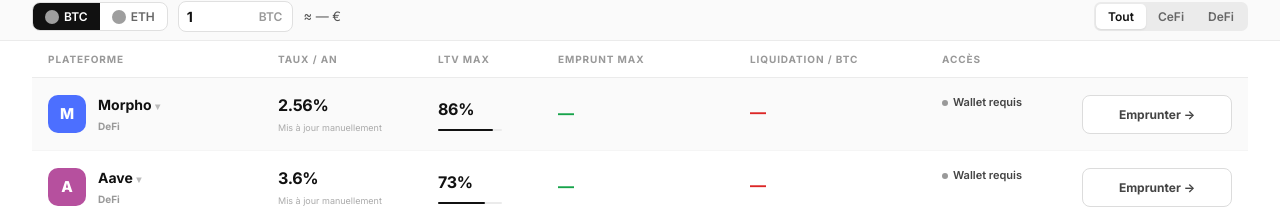
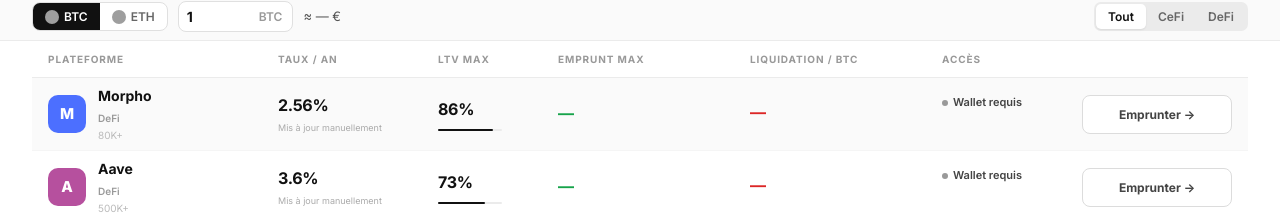
Before and after one commit to Manolo613/Nantix, a Next.js app: page / in a window 1280 px wide. Shown: the part 578-800 px from the top of the page. Built offline with nearby package versions, Linux system fonts and the light colour scheme; no server answers; grey boxes are pictures that could not be loaded.

Commit message:
Update index.js

```diff
--- a/pages/index.js
+++ b/pages/index.js
@@ -522,7 +522,7 @@
                 ) : (
 
                   <div
-                    onClick={() => !isYouHodler && setOpenRow(isOpen ? null : p.name)}
+                    onClick={() => {}}
                     className='fade-row'
                     style={{
                       animationDelay: `${i * 0.06}s`,
@@ -532,7 +532,7 @@
                       alignItems: 'center',
                       minHeight: isYouHodler ? '84px' : '72px',
                       background: p.best ? '#FAFAFA' : '#fff',
-                      cursor: isYouHodler ? 'default' : 'pointer',
+                      cursor: 'default',
                     }}
                     onMouseEnter={e => e.currentTarget.style.background = '#FAFAFA'}
                     onMouseLeave={e => e.currentTarget.style.background = p.best ? '#FAFAFA' : '#fff'}
@@ -542,13 +542,9 @@
                     <div style={{ display: 'flex', alignItems: 'center', gap: '12px' }}>
                       <PlatformLogo name={p.name} color={p.color} />
                       <div>
-                        <div style={{ fontSize: '14px', fontWeight: '700', color: '#111' }}>
-                          {p.name}{' '}
-                          {!isYouHodler && (
-                            <span style={{ fontSize: '10px', color: '#BBB', display: 'inline-block', transition: 'transform .2s', transform: isOpen ? 'rotate(180deg)' : 'none' }}>▾</span>
-                          )}
-                        </div>
-                        <div style={{ fontSize: '10px', fontWeight: '700', marginTop: '2px', color: p.type === 'DeFi' ? '#999' : '#2563EB' }}>{p.type}</div>
+                        <div style={{ fontSize: '14px', fontWeight: '700', color: '#111' }}>{p.name}</div>
+                        <div style={{ fontSize: '10px', fontWeight: '600', marginTop: '2px', color: p.type === 'DeFi' ? '#999' : '#2563EB' }}>{p.type}</div>
+                        <div style={{ fontSize: '10px', color: '#BBB', marginTop: '1px' }}>{p.users}</div>
                       </div>
                     </div>
 
@@ -607,34 +603,6 @@
                   </div>
                 )}
 
-                {/* ── PANNEAU EXPANDED ── */}
-                {isOpen && !isMobile && !isYouHodler && (
-                  <div style={{ background: '#FAFAFA', borderTop: '1px solid #EBEBEB' }}>
-                    <div style={{ display: 'grid', gridTemplateColumns: 'repeat(4,1fr)', gap: '20px', padding: '16px 20px 20px' }}>
-                      <div>
-                        <div style={{ fontSize: '10px', fontWeight: '700', color: '#999', textTransform: 'uppercase', letterSpacing: '.7px', marginBottom: '4px' }}>Fondée en</div>
-                        <div style={{ fontSize: '14px', fontWeight: '600', color: '#111' }}>{p.founded}</div>
-                        <div style={{ fontSize: '11px', color: '#666', marginTop: '2px' }}>{p.country}</div>
-                      </div>
-                      <div>
-                        <div style={{ fontSize: '10px', fontWeight: '700', color: '#999', textTransform: 'uppercase', letterSpacing: '.7px', marginBottom: '4px' }}>Utilisateurs</div>
-                        <div style={{ fontSize: '14px', fontWeight: '600', color: '#111' }}>{p.users}</div>
-                        <div style={{ fontSize: '11px', color: '#666', marginTop: '2px' }}>estimé</div>
-                      </div>
-                      <div>
-                        <div style={{ fontSize: '10px', fontWeight: '700', color: '#999', textTransform: 'uppercase', letterSpacing: '.7px', marginBottom: '6px' }}>Régulation</div>
-                        <div style={{ display: 'inline-flex', alignItems: 'center', gap: '4px', fontSize: '11px', fontWeight: '700', color: p.regulated ? '#16A34A' : '#B45309', background: p.regulated ? '#F0FDF4' : '#FFFBEB', border: `1px solid ${p.regulated ? '#BBF7D0' : '#FDE68A'}`, padding: '3px 8px', borderRadius: '20px' }}>
-                          {p.regulated ? '✓ Régulée' : '⚡ Décentralisé'}
-                        </div>
-                        <div style={{ fontSize: '11px', color: '#666', marginTop: '5px' }}>{p.regulated ? 'Entité légale identifiable' : 'Smart contracts audités'}</div>
-                      </div>
-                      <div>
-                        <div style={{ fontSize: '10px', fontWeight: '700', color: '#999', textTransform: 'uppercase', letterSpacing: '.7px', marginBottom: '4px' }}>En bref</div>
-                        <div style={{ fontSize: '12px', color: '#555', lineHeight: '1.6' }}>{p.about}</div>
-                      </div>
-                    </div>
-                  </div>
-                )}
               </div>
             )
           })}
```
